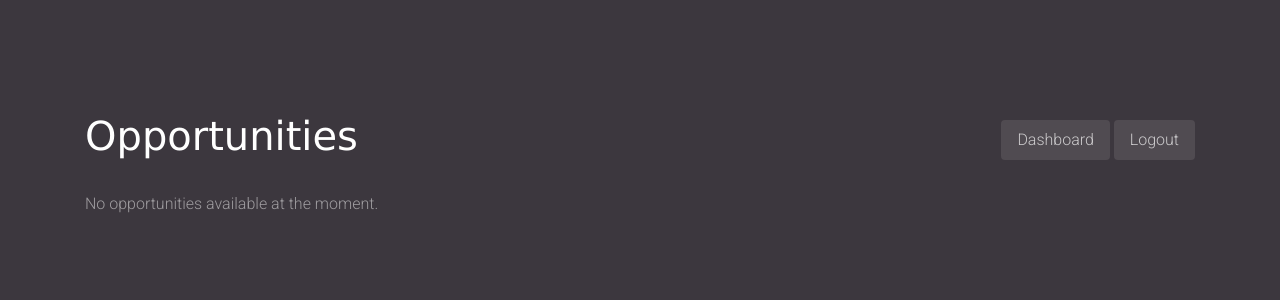
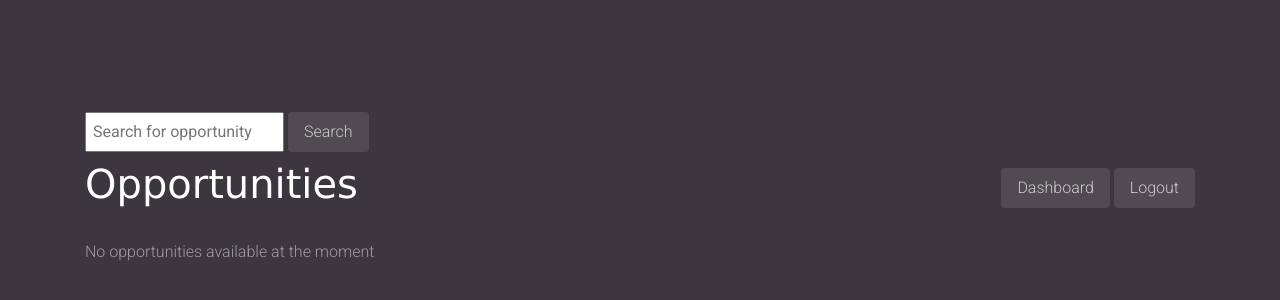
Before and after one commit to daradaaryan/Placement-System, a Flask app: page /opportunities in a window 1280 px wide. Shown: the top 300 px of the page. Run offline with Flask 3, Linux system fonts and the light colour scheme; a user stored in the database is signed in; tables that the repository leaves empty hold one stand-in row (values such as "Sample post"); some libraries are stand-ins or nearby versions.

Commit message:
search functionality added

```diff
--- a/app.py
+++ b/app.py
@@ -79,17 +79,30 @@ def dashboard():
     return render_template('students/dashboard.html', email=email, name=name)
 
 
-@app.route('/opportunities')
+@app.route('/opportunities',methods=['GET'])
 def opportunities():
-    opportunities = get_opportunities()
-    return render_template('students/opportunities.html', opportunities=opportunities)
+    query = request.args.get('query')
+    if query:  # If there's a search query
+        opportunities = search_opportunities(query)
+        textquery = "for the serached query : "+query
+        return render_template('students/opportunities.html', opportunities=opportunities,searched_query=textquery)
+    else:
+        opportunities = get_opportunities()
 
+    return render_template('students/opportunities.html', opportunities=opportunities,searched_query="")
+
+def search_opportunities(query):
+    cur = mysql.connection.cursor()
+    # Assuming 'title' is the column you want to search in
+    cur.execute("SELECT * FROM Opportunity WHERE Opp_Title LIKE %s", ('%' + query + '%',))
+    opportunities = cur.fetchall()
+    cur.close()
+    return opportunities
 
 def get_opportunities():
     cur = mysql.connection.cursor()
     cur.execute("SELECT * FROM Opportunity")
     opportunities = cur.fetchall()
-    # print(opportunities)
     cur.close()
     return opportunities
 
@@ -784,6 +797,19 @@ def see_opportunities():
     return render_template('cds/opportunities.html', opportunities=opportunities)
 
 
+@app.route('/cds_opportunities',methods=['GET'])
+def cds_opportunities():
+    query = request.args.get('query')
+    if query:  # If there's a search query
+        opportunities = search_opportunities(query)
+        textquery = "for the serached query : "+query
+        return render_template('cds/opportunities.html', opportunities=opportunities,searched_query=textquery)
+    else:
+        opportunities = get_opportunities()
+
+    return render_template('cds/opportunities.html', opportunities=opportunities,searched_query="")
+
+
 def see_opportunities():
     cur = mysql.connection.cursor()
     cur.execute("SELECT * FROM Opportunity")
--- a/db.yaml
+++ b/db.yaml
@@ -1,4 +1,4 @@
 mysql_host: "127.0.0.1"
 mysql_user: "root"
-mysql_password: "Your_password"
+mysql_password: "AdityA@369"
 mysql_db: "Iter1"
--- a/static/dashStyle.css
+++ b/static/dashStyle.css
@@ -215,3 +215,7 @@ a:hover {
     flex-direction: row;
 
 }
+
+.searchBar{
+    padding: 6px;
+}
--- a/templates/cds/opportunities.html
+++ b/templates/cds/opportunities.html
@@ -21,6 +21,10 @@
 <body>
     <div class="content">
         <div class="container">
+            <form class="mb-2" action="/cds_opportunities" method="GET">
+                <input type="text" class="searchBar" name="query" placeholder="Search for opportunity">
+                <button class="button_form" type="submit">Search</button>
+            </form>
             <div class="d-flex justify-content-between align-items-center mb-4">
                 <h1 class="welocme">Opportunities</h1>
                 <div>
@@ -67,7 +71,7 @@
                 </table>
             </div>
             {% else %}
-            <p>No opportunities available at the moment.</p>
+            <p>No opportunities available at the moment {{searched_query}}</p>
             {% endif %}
         </div>
     </div>
--- a/templates/students/opportunities.html
+++ b/templates/students/opportunities.html
@@ -20,6 +20,10 @@
 <body>
     <div class="content">
         <div class="container">
+            <form class="mb-2" action="/opportunities" method="GET">
+                <input type="text" class="searchBar" name="query" placeholder="Search for opportunity">
+                <button class="button_form" type="submit">Search</button>
+            </form>
             <div class="d-flex justify-content-between align-items-center mb-4">
                 <h1 class="welocme">Opportunities</h1>
                 <div>
@@ -72,7 +76,7 @@
                 </table>
             </div>
             {% else %}
-            <p>No opportunities available at the moment.</p>
+            <p>No opportunities available at the moment {{searched_query}}</p>
             {% endif %}
         </div>
     </div>
```
Also changed, not shown: 2 other files.
